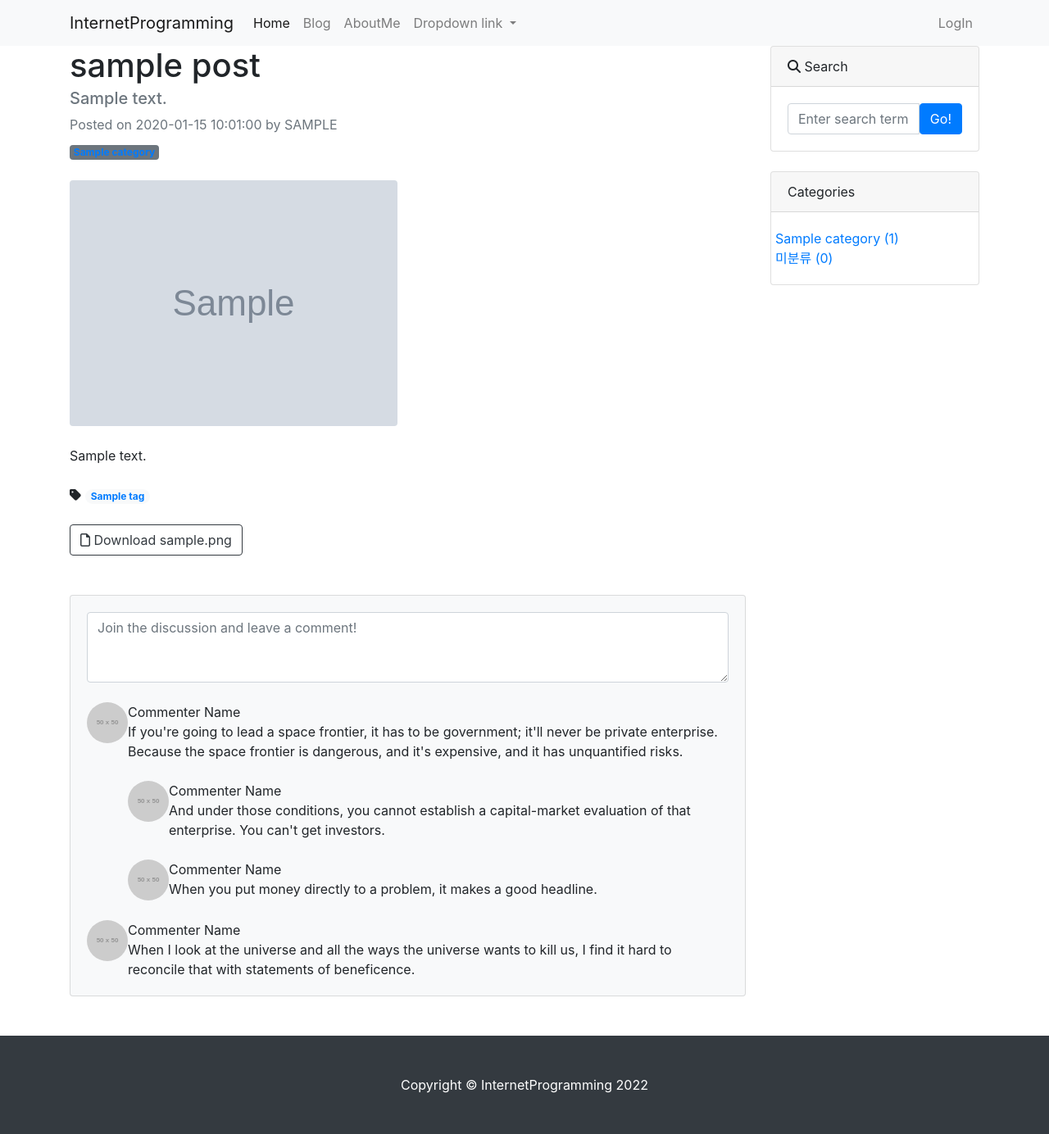
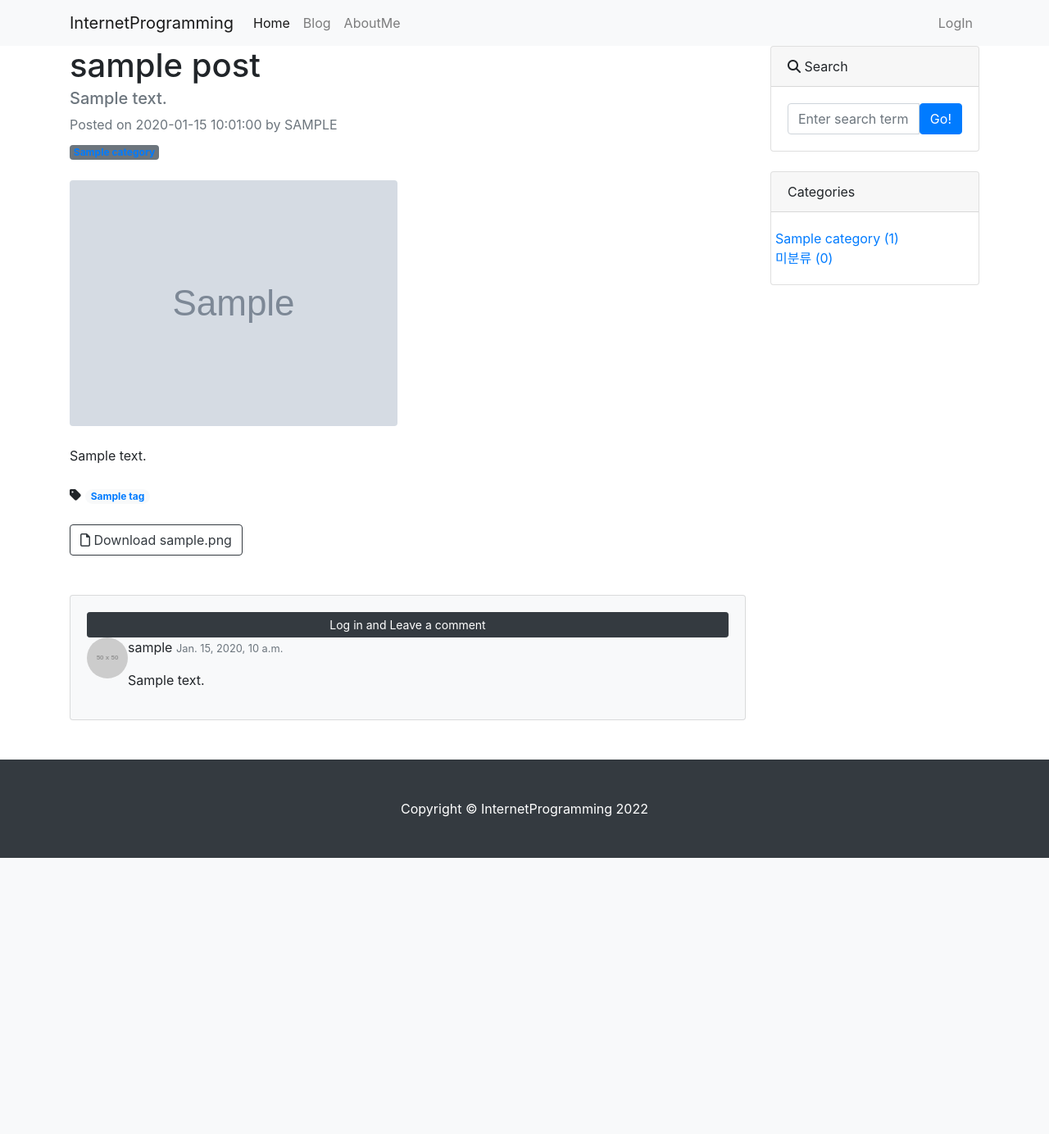
Before and after one commit to YO1231/Django22-02, a Django app: page /blog/1/ in a window 1280 px wide. Shown: the whole page at 82% size. After the commit the page ends 1047 px from the top, so only its background shows below. Run offline with Django 4.2, Linux system fonts and the light colour scheme; tables that the repository leaves empty hold one stand-in row (values such as "Sample post"); grey boxes marked "Sample" are stand-in pictures; grey boxes labelled with a size stand in for pictures from a placeholder-image service; some libraries are stand-ins or nearby versions.

Commit message:
회원가입과 로그인 기능 추가하기

```diff
--- a/blog/admin.py
+++ b/blog/admin.py
@@ -1,5 +1,5 @@
 from django.contrib import admin
-from.models import Post, Category, Tag
+from.models import Post, Category, Tag, Comment
 
 # Register your models here.
 admin.site.register(Post)
@@ -13,3 +13,5 @@ class TagAdmin(admin.ModelAdmin):
     prepopulated_fields = {'slug' : ('name',)}
 
 admin.site.register(Tag, TagAdmin)
+
+admin.site.register(Comment)
--- a/blog/models.py
+++ b/blog/models.py
@@ -59,3 +59,16 @@ class Post(models.Model):
         # b.docx -> b docx
         # c.xlsx -> c xlsx
         # a.b.c.txt -> a b c txt
+
+class Comment(models.Model):
+    post = models.ForeignKey(Post, on_delete=models.CASCADE)
+    author = models.ForeignKey(User, on_delete=models.CASCADE)
+    content = models.TextField()
+    created_at = models.DateTimeField(auto_now_add=True)
+    modified_at = models.DateTimeField(auto_now=True)
+
+    def __str__(self):
+        return f'{self.author} : {self.content}'
+
+    def get_absolute_url(self):
+        return f'{self.post.get_absolute_url()}#comment-{self.pk}'
--- a/blog/templates/blog/navbar.html
+++ b/blog/templates/blog/navbar.html
@@ -1,3 +1,4 @@
+{% load socialaccount %}
     <nav class="navbar navbar-expand-lg navbar-light bg-light">
       <div class="container">
           <a class="navbar-brand" href="/">InternetProgramming</a>
@@ -15,21 +16,22 @@
               <li class="nav-item">
                 <a class="nav-link" href="/about_me/">AboutMe</a>
               </li>
+            </ul>
+            <ul class="navbar-nav ml-auto">
+              {% if user.is_authenticated %}
               <li class="nav-item dropdown">
                 <a class="nav-link dropdown-toggle" href="#" id="navbarDropdownMenuLink" role="button" data-toggle="dropdown" aria-haspopup="true" aria-expanded="false">
-                  Dropdown link
+                  {{user.username}}
                 </a>
                 <div class="dropdown-menu" aria-labelledby="navbarDropdownMenuLink">
-                  <a class="dropdown-item" href="#">Action</a>
-                  <a class="dropdown-item" href="#">Another action</a>
-                  <a class="dropdown-item" href="#">Something else here</a>
+                  <a class="dropdown-item" href="/accounts/logout/">LogOut</a>
                 </div>
               </li>
-            </ul>
-            <ul class="navbar-nav ml-auto">
+              {% else %}
               <li class="nav-item">
                 <a class="nav-link" href="#" data-toggle="modal" data-target="#loginModal">LogIn</a>
               </li>
+              {% endif %}
             </ul>
           </div>
       </div>
@@ -48,11 +50,18 @@
           <div class="modal-body">
             <div class="row">
               <div class="col-6">
-                <button type="button" class="btn btn-outline-dark btn-block btn-sm"><i class="fa-brands fa-google"></i> LogIn with Google</button>
-              <button type="button" class="btn btn-outline-dark btn-block btn-sm"><i class="fa-regular fa-envelope"></i> LogIn with Email</button>
+                <a role="button" class="btn btn-outline-dark btn-block btn-sm"
+                  href="{% provider_login_url 'google' %}">
+                  <i class="fa-brands fa-google"></i> LogIn with Google
+                </a>
+                <a role="button" class="btn btn-outline-dark btn-block btn-sm"
+                  href="/accounts/login/">
+                  <i class="fa-regular fa-envelope"></i> LogIn with Email</a>
               </div>
               <div class="col-6">
-                <button type="button" class="btn btn-outline-dark btn-block btn-sm"><i class="fa-regular fa-envelope"></i> SignUp with Email</button>
+                <a role="button" class="btn btn-outline-dark btn-block btn-sm"
+                  href="/accounts/signup/">
+                  <i class="fa-regular fa-envelope"></i> SignUp with Email</a>
               </div>
             </div>
           </div>
--- a/blog/templates/blog/post_detail.html
+++ b/blog/templates/blog/post_detail.html
@@ -76,40 +76,31 @@
                         <div class="card bg-light">
                             <div class="card-body">
                                 <!-- Comment form-->
-                                <form class="mb-4"><textarea class="form-control" rows="3" placeholder="Join the discussion and leave a comment!"></textarea></form>
-                                <!-- Comment with nested comments-->
-                                <div class="d-flex mb-4">
-                                    <!-- Parent comment-->
+                                {% if user.is_authenticated %}
+                                <form class="mb-4">
+                                    <textarea class="form-control" rows="3" placeholder="Join the discussion and leave a comment!"></textarea>
+                                </form>
+                                {% else %}
+                                <a role="button" class="btn btn-dark btn-block btn-sm" href="#"
+                                    data-toggle="modal" data-target="#loginModal">
+                                  Log in and Leave a comment
+                                </a>
+                                {% endif %}
+                                {% if post.comment_set.exists %}
+                                {% for comment in post.comment_set.iterator %}
+                                <!-- Single comment-->
+                                <div class="d-flex" id="comment-{{comment.pk}}">
                                     <div class="flex-shrink-0"><img class="rounded-circle" src="https://dummyimage.com/50x50/ced4da/6c757d.jpg" alt="..." /></div>
                                     <div class="ms-3">
-                                        <div class="fw-bold">Commenter Name</div>
-                                        If you're going to lead a space frontier, it has to be government; it'll never be private enterprise. Because the space frontier is dangerous, and it's expensive, and it has unquantified risks.
-                                        <!-- Child comment 1-->
-                                        <div class="d-flex mt-4">
-                                            <div class="flex-shrink-0"><img class="rounded-circle" src="https://dummyimage.com/50x50/ced4da/6c757d.jpg" alt="..." /></div>
-                                            <div class="ms-3">
-                                                <div class="fw-bold">Commenter Name</div>
-                                                And under those conditions, you cannot establish a capital-market evaluation of that enterprise. You can't get investors.
-                                            </div>
+                                        <div class="fw-bold">
+                                            {{comment.author.username}}
+                                            <small class="text-muted">{{comment.created_at}}</small>
                                         </div>
-                                        <!-- Child comment 2-->
-                                        <div class="d-flex mt-4">
-                                            <div class="flex-shrink-0"><img class="rounded-circle" src="https://dummyimage.com/50x50/ced4da/6c757d.jpg" alt="..." /></div>
-                                            <div class="ms-3">
-                                                <div class="fw-bold">Commenter Name</div>
-                                                When you put money directly to a problem, it makes a good headline.
-                                            </div>
-                                        </div>
+                                        <p>{{comment.content | linebreaks}}</p>
                                     </div>
                                 </div>
-                                <!-- Single comment-->
-                                <div class="d-flex">
-                                    <div class="flex-shrink-0"><img class="rounded-circle" src="https://dummyimage.com/50x50/ced4da/6c757d.jpg" alt="..." /></div>
-                                    <div class="ms-3">
-                                        <div class="fw-bold">Commenter Name</div>
-                                        When I look at the universe and all the ways the universe wants to kill us, I find it hard to reconcile that with statements of beneficence.
-                                    </div>
-                                </div>
+                                {% endfor %}
+                                {% endif %}
                             </div>
                         </div>
                     </div>
--- a/myDjangoPrj/urls.py
+++ b/myDjangoPrj/urls.py
@@ -21,7 +21,8 @@ from django.conf.urls.static import static
 urlpatterns = [ # IP주소/
     path('admin/', admin.site.urls), # IP주소/admin
     path('blog/', include('blog.urls')), # IP주소/blog
-    path('', include('single_pages.urls')) #IP주소/  *아무것도 오지 않은 경우
+    path('', include('single_pages.urls')), #IP주소/  *아무것도 오지 않은 경우
+    path('accounts/', include('allauth.urls'))
 ]
 
 urlpatterns += static(settings.MEDIA_URL, document_root=settings.MEDIA_ROOT)
```
Also changed, not shown: blog/forms.py (added, +7 -0 lines), myDjangoPrj/settings.py (+13 -0 lines).
